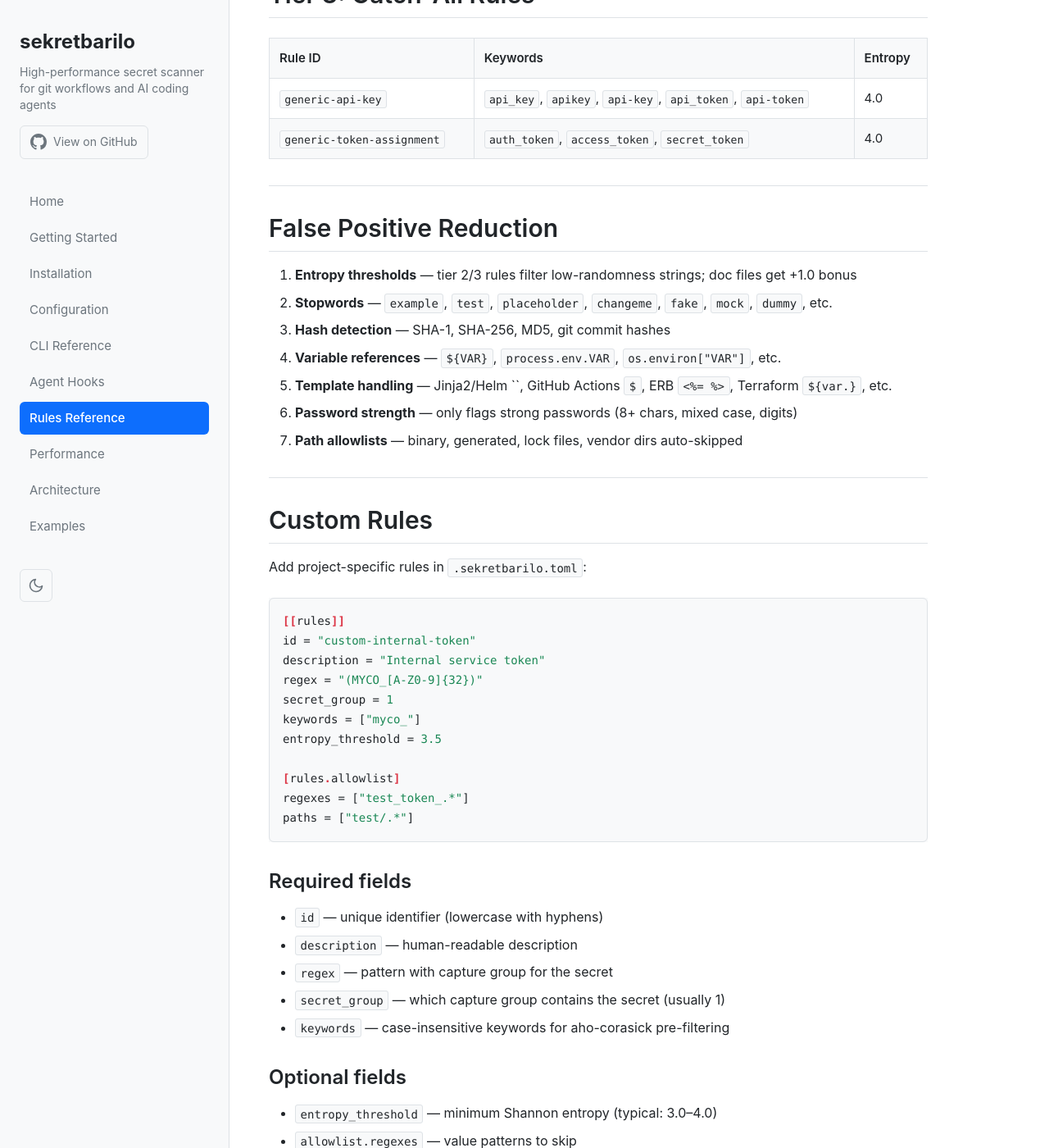
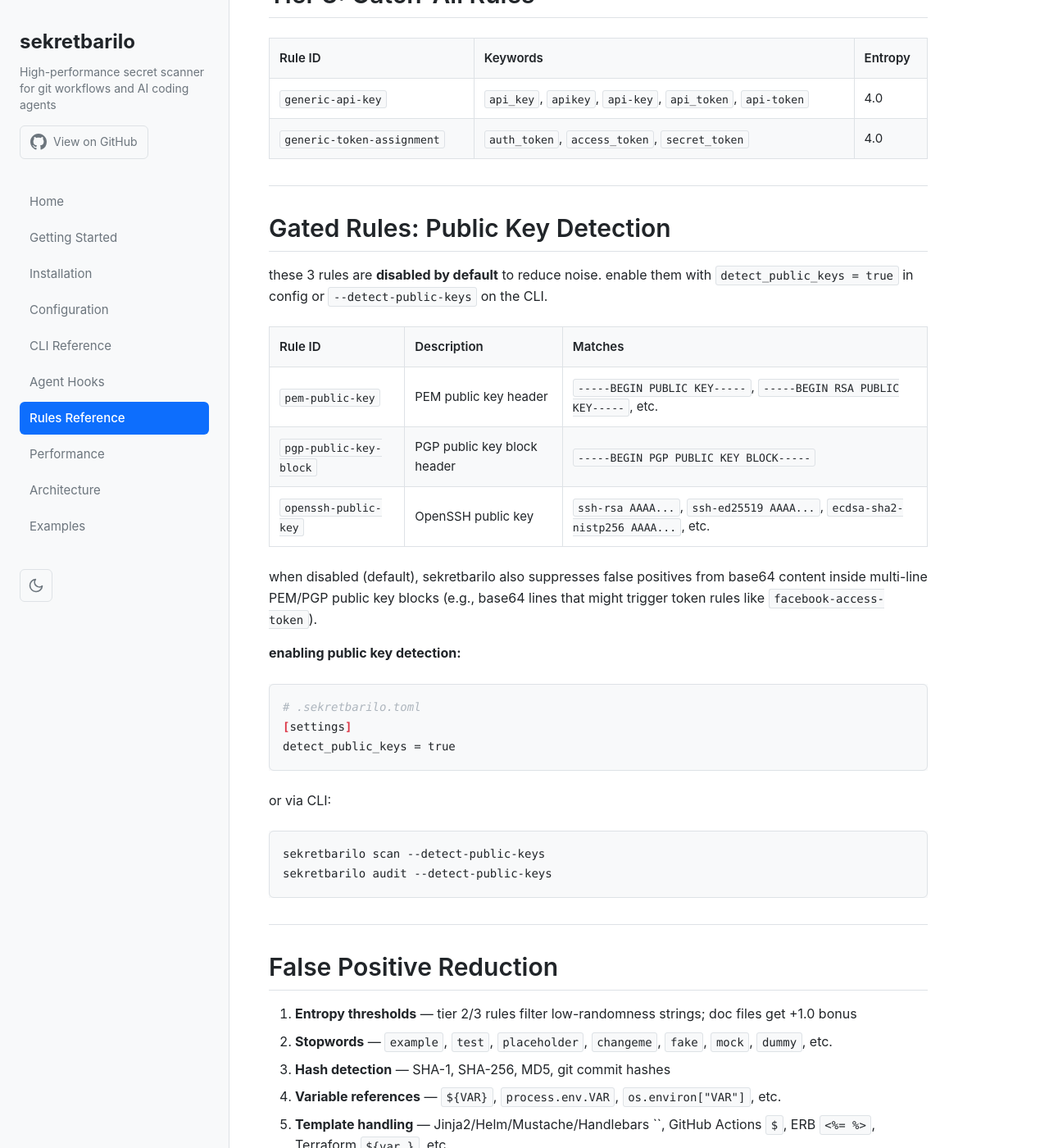
Before and after one commit to vshuraeff/sekretbarilo, a Jekyll site: the page built from docs/_pages/rules-reference.md, in a window 1280 px wide and 1400 px high, scrolled down 9698 px. Shown: the whole window at 82% size. Built offline with Jekyll 4.4.1, drawn with Linux system fonts in a browser that asks for light colours; some of the changed text lies outside the part shown.

Commit message:
docs: document public key suppression, template detection, and password heuristics
Update README and docs/ for features added since v0.2.2:
- detect_public_keys setting and --detect-public-keys CLI flag
- 3 gated public key rules (pem-public-key, pgp-public-key-block, openssh-public-key)
- Mustache/Handlebars {{ }} template detection
- password strength heuristic on connection string rules
- pubkey.rs module in architecture docs

````diff
--- a/docs/_pages/rules-reference.md
+++ b/docs/_pages/rules-reference.md
@@ -267,15 +267,45 @@
 
 ---
 
+## Gated Rules: Public Key Detection
+
+these 3 rules are **disabled by default** to reduce noise. enable them with `detect_public_keys = true` in config or `--detect-public-keys` on the CLI.
+
+| Rule ID | Description | Matches |
+|---------|-------------|---------|
+| `pem-public-key` | PEM public key header | `-----BEGIN PUBLIC KEY-----`, `-----BEGIN RSA PUBLIC KEY-----`, etc. |
+| `pgp-public-key-block` | PGP public key block header | `-----BEGIN PGP PUBLIC KEY BLOCK-----` |
+| `openssh-public-key` | OpenSSH public key | `ssh-rsa AAAA...`, `ssh-ed25519 AAAA...`, `ecdsa-sha2-nistp256 AAAA...`, etc. |
+
+when disabled (default), sekretbarilo also suppresses false positives from base64 content inside multi-line PEM/PGP public key blocks (e.g., base64 lines that might trigger token rules like `facebook-access-token`).
+
+**enabling public key detection:**
+
+```toml
+# .sekretbarilo.toml
+[settings]
+detect_public_keys = true
+```
+
+or via CLI:
+
+```sh
+sekretbarilo scan --detect-public-keys
+sekretbarilo audit --detect-public-keys
+```
+
+---
+
 ## False Positive Reduction
 
 1. **Entropy thresholds** — tier 2/3 rules filter low-randomness strings; doc files get +1.0 bonus
 2. **Stopwords** — `example`, `test`, `placeholder`, `changeme`, `fake`, `mock`, `dummy`, etc.
 3. **Hash detection** — SHA-1, SHA-256, MD5, git commit hashes
 4. **Variable references** — `${VAR}`, `process.env.VAR`, `os.environ["VAR"]`, etc.
-5. **Template handling** — Jinja2/Helm `{{ }}`, GitHub Actions `${{ }}`, ERB `<%= %>`, Terraform `${var.}`, etc.
-6. **Password strength** — only flags strong passwords (8+ chars, mixed case, digits)
-7. **Path allowlists** — binary, generated, lock files, vendor dirs auto-skipped
+5. **Template handling** — Jinja2/Helm/Mustache/Handlebars `{{ }}`, GitHub Actions `${{ }}`, ERB `<%= %>`, Terraform `${var.}`, etc.
+6. **Public key suppression** — PEM, PGP, and OpenSSH public key blocks are suppressed by default (prevents base64 content from triggering token rules)
+7. **Password strength** — only flags strong passwords (8+ chars, mixed case, digits); also applied to connection string passwords
+8. **Path allowlists** — binary, generated, lock files, vendor dirs auto-skipped
 
 ---
 
````
Also changed, not shown: docs/_pages/architecture.md (+19 -11 lines), docs/_pages/cli-reference.md (+12 -0 lines), docs/_pages/configuration.md (+6 -0 lines), docs/_pages/examples.md (+27 -3 lines), README.md.
